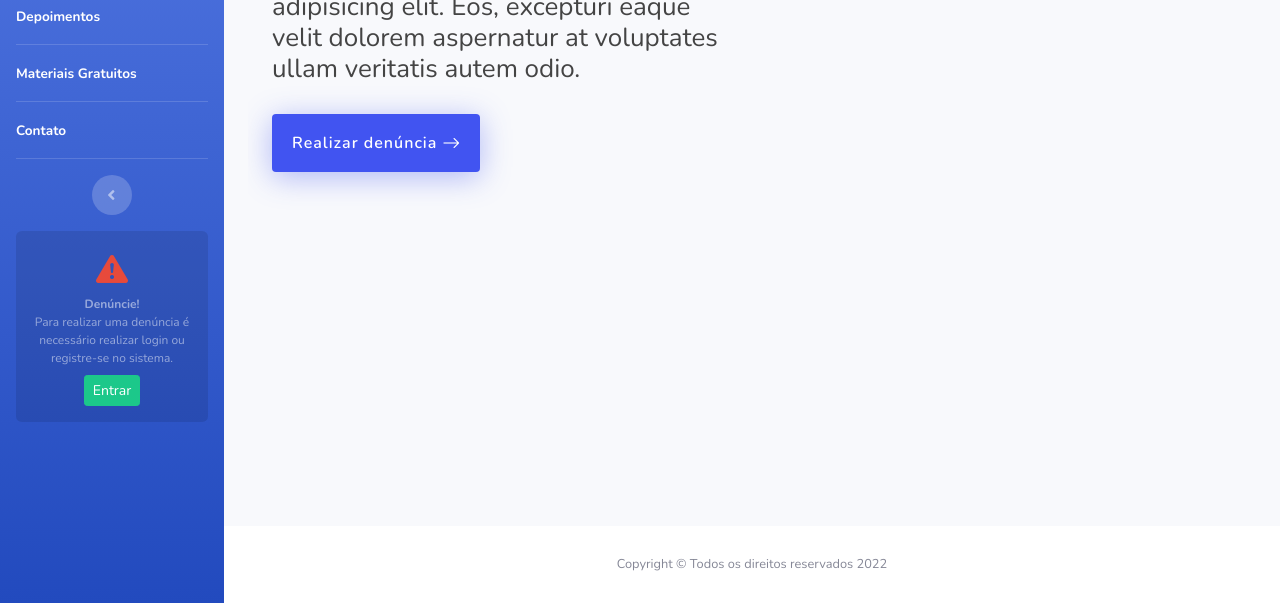
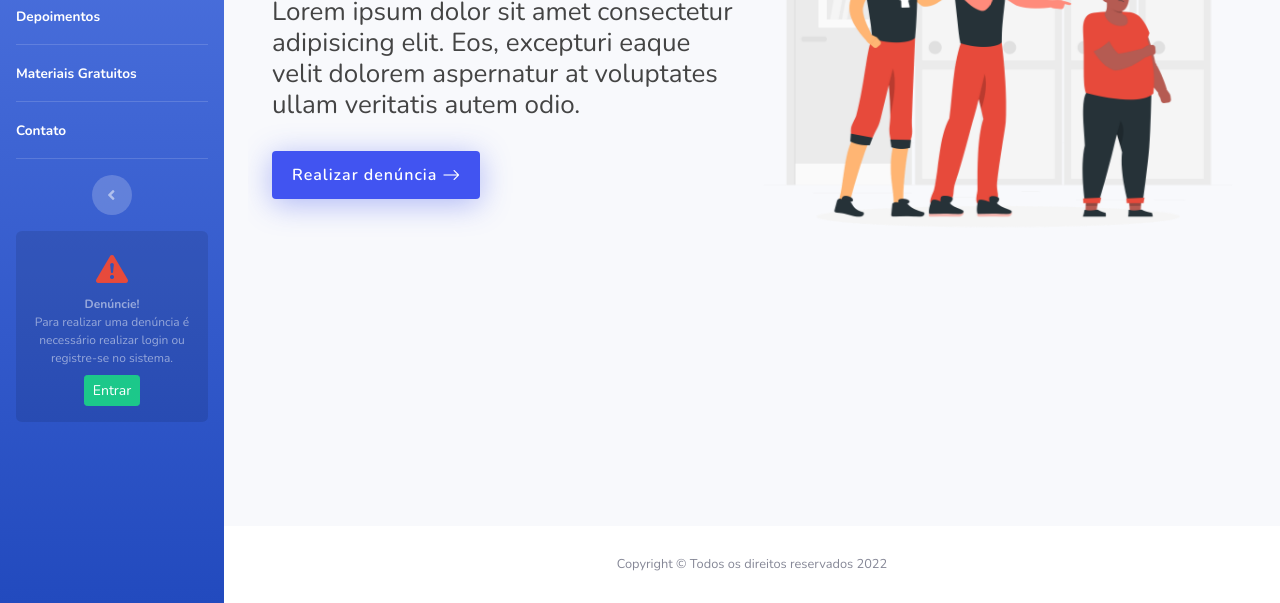
Before and after one commit to erickrib/bullying-projeto-inter2, a website with bundled scripts: page index.html in a window 1280 px wide. Shown: the part 197-800 px from the top of the page. Built offline with nearby package versions, Linux system fonts and the light colour scheme; files whose address does not match are found by name.

Commit message:
feat: adiciona foto da seção inicial

```diff
--- a/css/hero.css
+++ b/css/hero.css
@@ -35,7 +35,6 @@ h1, h2, h3, h4, h5, h6 {
 # Sections
 --------------------------------------------------------------*/
 section {
-  padding: 60px 0;
   overflow: hidden;
 }
 
@@ -394,7 +393,7 @@ section {
 .hero .btn-get-started {
   margin-top: 30px;
   line-height: 0;
-  padding: 20px 20px;
+  padding: 15px 20px;
   border-radius: 4px;
   transition: 0.5s;
   color: #fff;
--- a/index.html
+++ b/index.html
@@ -126,7 +126,7 @@
                                     </div>
                                 </div>
                                 <div class="col-lg-6 hero-img" data-aos="zoom-out" data-aos-delay="200">
-                                    <img src="assets/img/hero-img.png" class="img-fluid" alt="">
+                                    <img src="img/bullying-hero.png" class="img-fluid" alt="">
                                 </div>
                             </div>
                         </div>
```
Also changed, not shown: img/bullying-hero.png (added).
